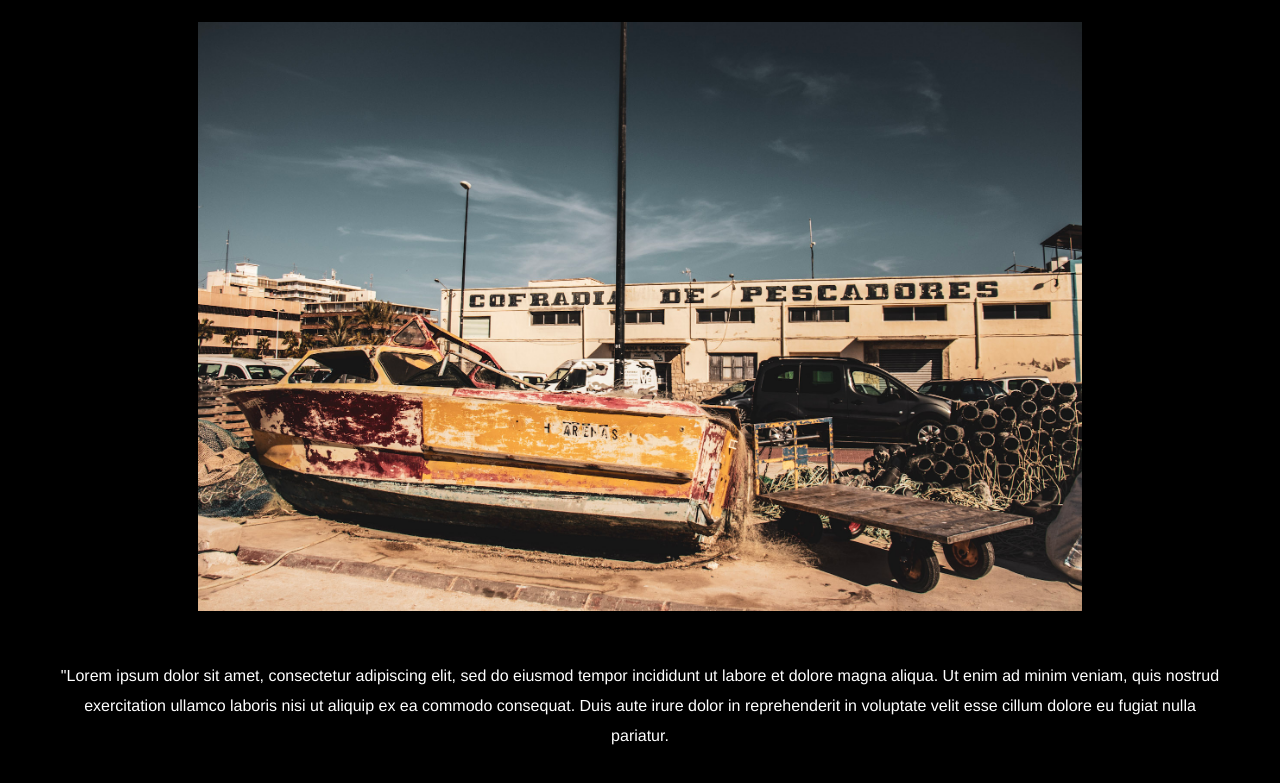
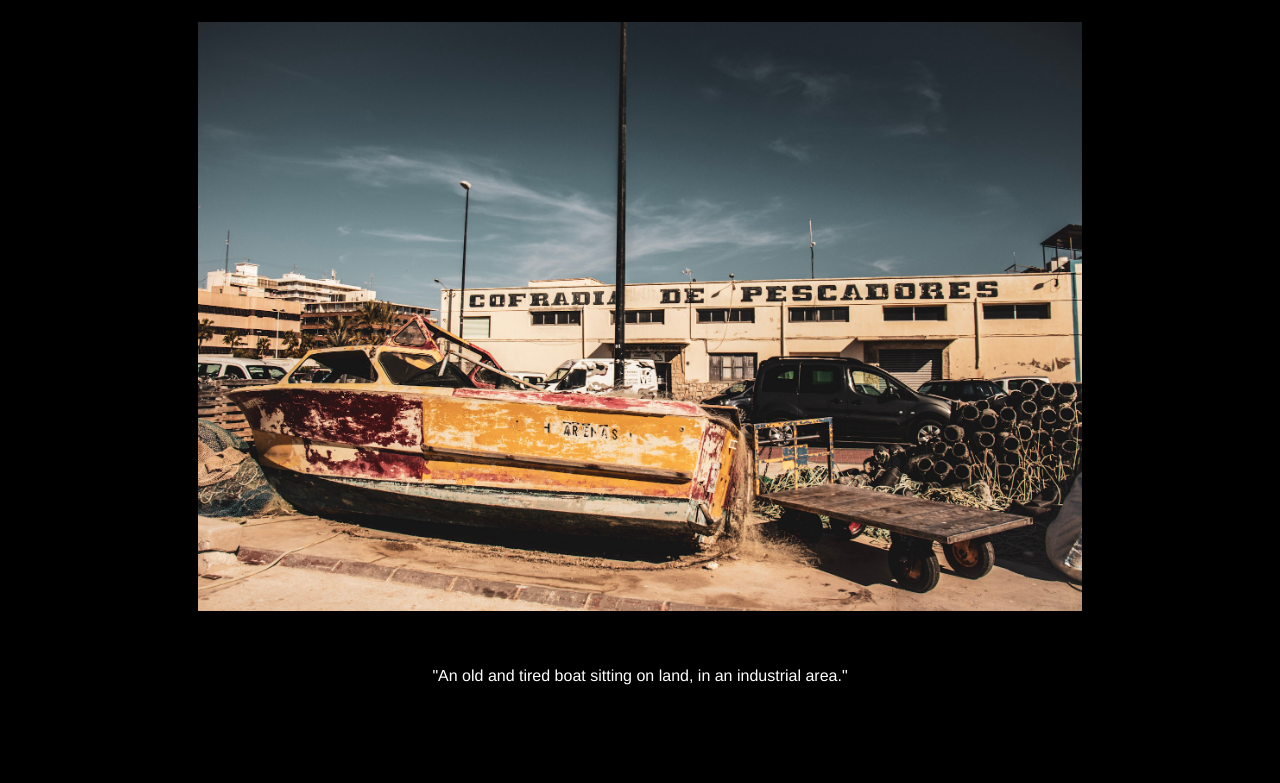
Before and after one commit to malinun/Oblig2, a plain HTML site: page bilde3.html in a window 1280 px wide. Shown: the part 261-1044 px from the top of the page. Drawn offline with Linux system fonts and the light colour scheme.

Commit message:
Update bilde3.html

```diff
--- a/bilde3.html
+++ b/bilde3.html
@@ -24,11 +24,7 @@
 
             <img class="BildeSider" src="./bilder/Sommer3.jpeg" alt="Fish auction">
 
-            <p>"Lorem ipsum dolor sit amet, consectetur adipiscing elit,
-                sed do eiusmod tempor incididunt ut labore et dolore magna aliqua.
-                Ut enim ad minim veniam, quis nostrud exercitation ullamco laboris
-                nisi ut aliquip ex ea commodo consequat. Duis aute irure dolor in
-                reprehenderit in voluptate velit esse cillum dolore eu fugiat nulla pariatur.</p>
+            <p>"An old and tired boat sitting on land, in an industrial area."</p>
         </div>
     </main>
 </body>
```
